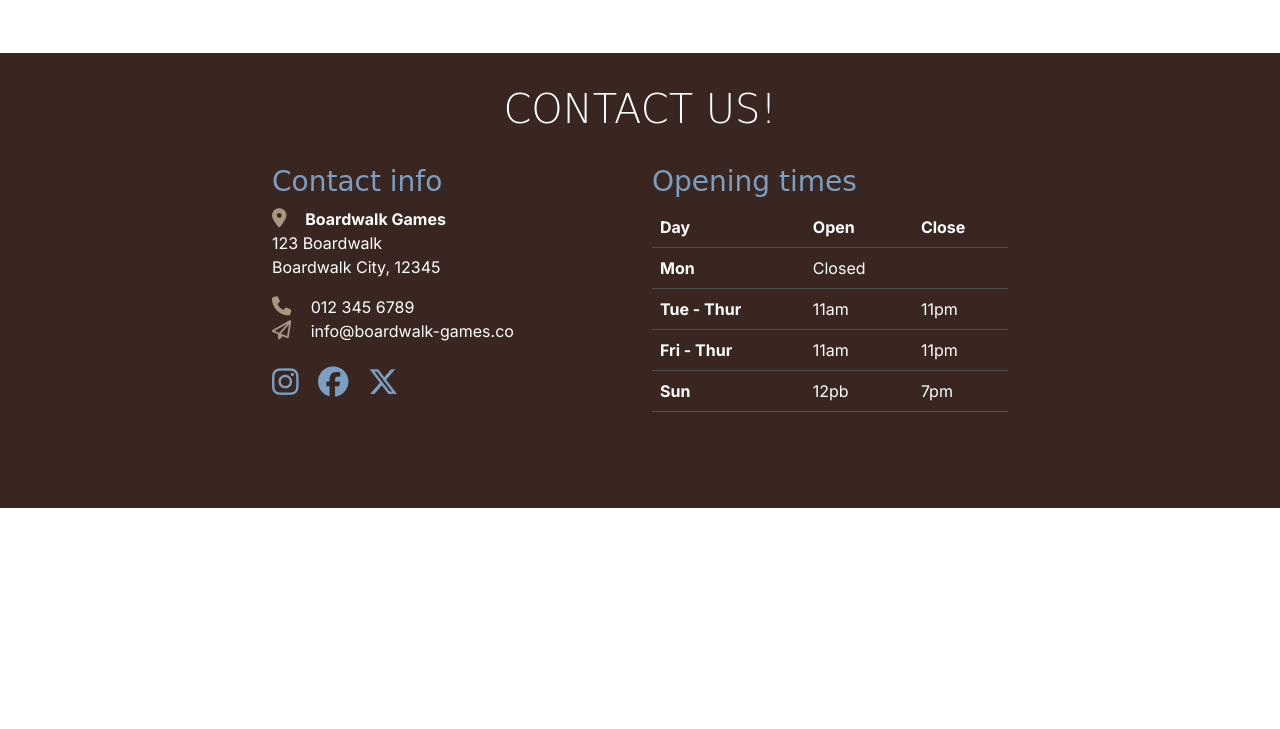
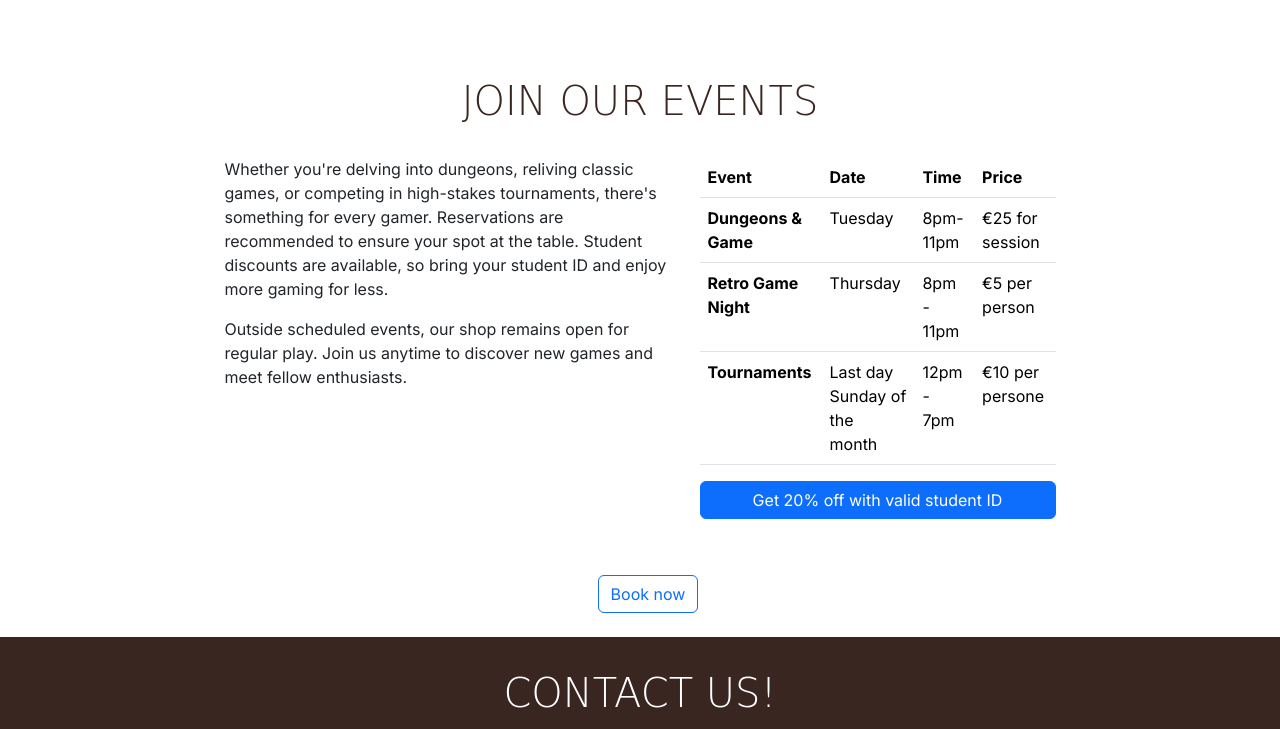
Before and after one commit to isaibrahim1/boardwalk-games, a plain HTML site: page index.html in a window 1280 px wide. Shown: the part 1111-1840 px from the top of the page. Before the commit the page ends 1619 px from the top, so only its background shows below. Drawn offline with nearby package versions, Linux system fonts and the light colour scheme; a web font is replaced by a local one.

Commit message:
Add Join our Events section

```diff
--- a/assets/css/style.css
+++ b/assets/css/style.css
@@ -101,6 +101,8 @@ h2 {
   #contact .table-dark * {
     background-color: transparent;
   }
+
+
  /* grid visualisation css for testing*/
  /*.container,
  .row {
--- a/index.html
+++ b/index.html
@@ -35,6 +35,9 @@
             <ul class="navbar-nav ms-auto">
               <li class="nav-item">
                 <a class="nav-link active" aria-current="page" href="#">Home</a>
+              </li>
+              <li class="nav-item">
+                <a class="nav-link" href="#">Events</a>
               </li>
               <li class="nav-item">
                 <a class="nav-link" href="#">Services</a>
@@ -188,6 +191,72 @@
 
             </div>
         </section>
+
+
+        <div class="container section py-4">
+          <div class="row justify-content-center">
+              <div class="col-12 text-center">
+                 <h2 class="display-6">JOIN OUR EVENTS</h2>
+              </div>
+              <!-- contact info -->
+              <div class="col-12 col-md-6 col-xl-5">
+                 <p>
+
+                  Whether you're delving into dungeons, reliving classic games, or competing in high-stakes tournaments, there's something for every gamer. Reservations are recommended to ensure your spot at the table. Student discounts are available,
+                  so bring your student ID and enjoy more gaming for less.
+                 </p>
+                 <p>Outside scheduled events, our shop remains open for regular play. Join us anytime to discover new games and meet fellow enthusiasts.
+                     </p>
+
+              </div>
+
+              <!-- opening times -->
+              <div class="col-12 col-md-6 col-xl-4">
+              <table class="table table-hover">
+                 <thead>
+                   <tr>
+
+                     <th scope="col">Event</th>
+                     <th scope="col">Date</th>
+                     <th scope="col">Time</th>
+                     <th scope="col">Price</th>
+                   </tr>
+                 </thead>
+                 <tbody>
+
+                   <tr>
+                     <th scope="row">Dungeons & Game</th>
+                     <td >Tuesday</td>
+                     <td>8pm-11pm </td>
+                     <td>€25 for session </td>
+                   </tr>
+                   <tr>
+                   <th scope="row">Retro Game Night</th>
+                     <td>Thursday</td>
+                     <td>8pm - 11pm </td>
+                     <td>€5 per person</td>
+                   </tr>
+                   <tr>
+                   <th scope="row">Tournaments</th>
+                     <td>Last day Sunday of the <br> month</td>
+                     <td>12pm - 7pm</td>
+                     <td>€10 per persone </td>
+
+                   </tr>
+
+                 </tbody>
+
+               </table>
+
+               <div class="d-grid gap-2">
+                <button class="btn btn-primary" type="button">Get 20% off with valid student ID</button>
+              </div>
+          </div>
+          </div>
+        </div>
+          <div class="col-12 text-center mb-4">
+            <a href="booking.html" class="btn btn-outline-primary ms-lg-3">Book now</a>
+          </div>
      </main>
 
 
@@ -200,7 +269,7 @@
                     <h2 class="display-6">Contact us!</h2>
                  </div>
                  <!-- contact info -->
-                 <div class="col-12 col-md-6 col-xl-4">
+                 <div class="col-12 col-md-6 col-xl-5">
                     <h3 class="sub-heading-color">Contact info</h3>
                     <address>
                        <strong><i class="fa-solid fa-location-dot"></i> Boardwalk Games</strong><br>
@@ -254,6 +323,7 @@
                       </tr>
 
                     </tbody>
+
                   </table>
              </div>
          </div>
```
Also changed, not shown: events.html (added).
